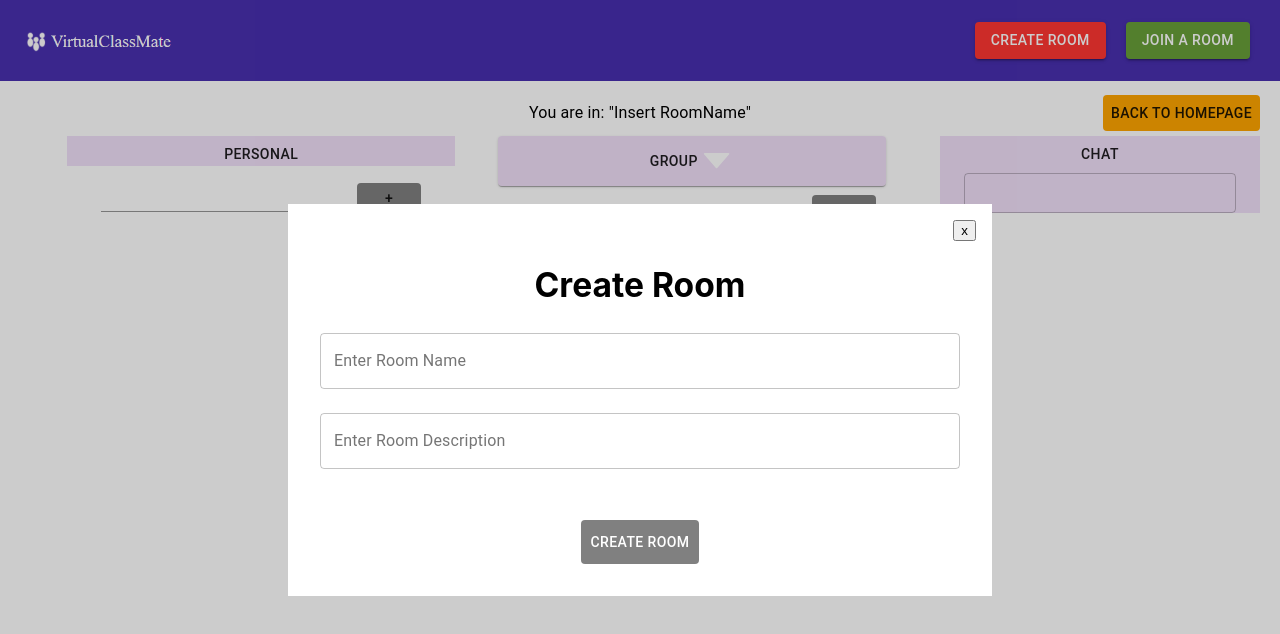
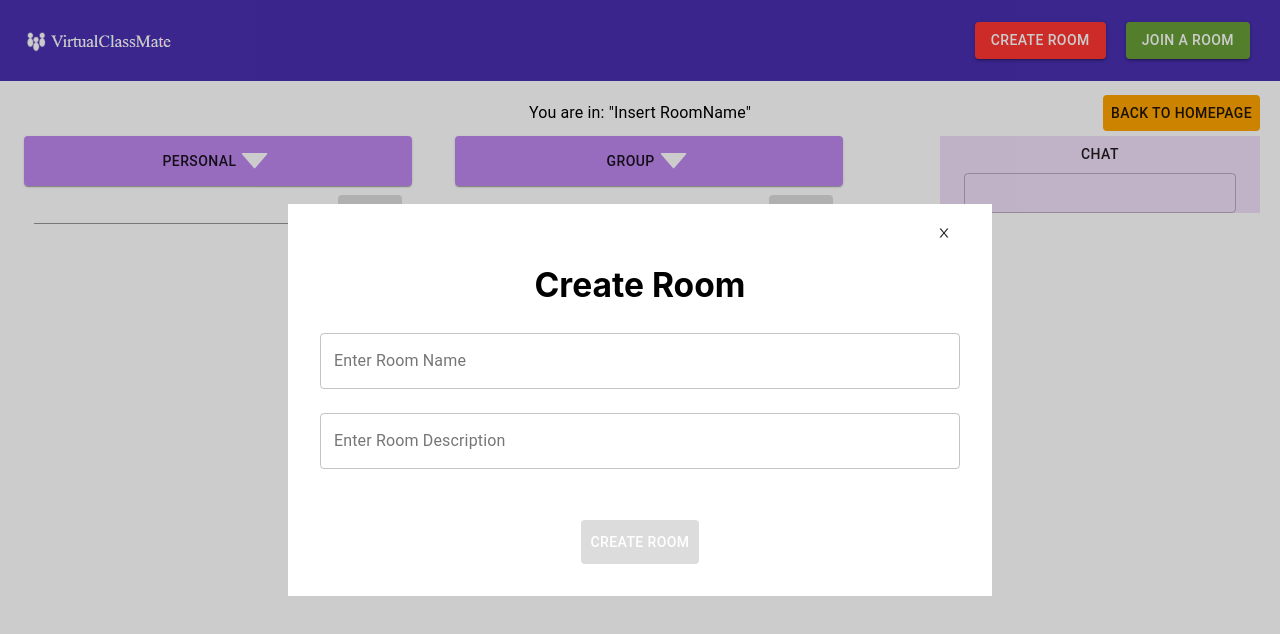
Before and after one commit to quacklinhui/VirtualClassMate, a React (Create React App) app in the folder frontend/: page /room in a window 1280 px wide. Both pictures are taken after a click on the button "CREATE ROOM". Shown: the top 634 px of the page. Built offline with nearby package versions, Linux system fonts and the light colour scheme; no server answers.

Commit message:
improved the styling for the create room function

```diff
--- a/frontend/src/HomeComponents/CreateRoomPopUp/CreateRoomPopUp.js
+++ b/frontend/src/HomeComponents/CreateRoomPopUp/CreateRoomPopUp.js
@@ -1,20 +1,21 @@
 import { DialogContent } from '@material-ui/core';
 import React from 'react';
 import {Button, TextField,TextareaAutosize} from '@material-ui/core'
+import { AiFillCaretDown, AiOutlineClose } from 'react-icons/ai';
 import './CreateRoomPopUp.css'
 //using the library button cannot
 function CreateRoomPopUp(props) {
     return (props.trigger)?(
         <div className = "CreateRoomPopUp">
             <div className = "createRoomPopUp-inner">
-                <button className = "closePopUp" onClick={()=>props.setTrigger(false)}>x</button>
+                <Button className = "closePopUp" onClick={()=>props.setTrigger(false)}><AiOutlineClose/></Button>
                 <h1>Create Room</h1>
                 <div>
                 <TextField id="roomName" label="Enter Room Name" variant="outlined" style={{ width: '100%', height:80}}/>
                 <TextField id="roomDesc" label="Enter Room Description" variant="outlined" style={{ width: '100%', height:80}}/>
                 </div>
                 <br></br>
-                <Button style={{backgroundColor:'grey', padding: 10, color: 'white'}} onClick={()=>props.setTrigger(false)}>Create Room</Button>
+                <Button style={{backgroundColor:'#DCDCDC', padding: 10, color: 'white'}} onClick={()=>props.setTrigger(false)}>Create Room</Button>
                 {props.children}
             </div>
         </div>
--- a/frontend/src/MainRoomComponents/RoomPage.js
+++ b/frontend/src/MainRoomComponents/RoomPage.js
@@ -9,7 +9,7 @@ import { getTodo } from '../actions/todo';
 import ToDoLists from "./todolists/todolist";
 import DatePicker from "react-datepicker";
 import "react-datepicker/dist/react-datepicker.css";
-import { AiFillCaretDown } from 'react-icons/ai';
+import { AiFillCaretDown, AiOutlinePlus } from 'react-icons/ai';
 import useWindowDimensions from "../useWindowDimensions";
 
 //import { faCoffee } from '@fortawesome/fontawesome-free-solid';
@@ -43,14 +43,14 @@ const dispatch = useDispatch();
             <Button style={{position:"absolute", right: 20,alignSelf: "flex-end", backgroundColor: "orange"}} onClick={() => { history.push("/home")}}>Back to HomePage</Button>
           </div>
           <div style ={{display: "flex",flexDirection: 'row',height: 30,paddingTop: 5, width: "70%"}}>
-            <Container style={{width:"45%", backgroundColor: "#D8ABEC60"}} >
 
+          <Paper style={{width:"45%", backgroundColor: '#8A2BE290', height:50}} >
              <form autoComplete="off" noValidate  onSubmit={handleSubmit}>
-                <Button onClick={()=>{showPersonalToDoList?setShowPersonalToDoList(false): setShowPersonalToDoList(true)}}>Personal</Button>
+                <Button style={{width:"100%"}} onClick={()=>{showPersonalToDoList?setShowPersonalToDoList(false): setShowPersonalToDoList(true)}}>Personal<AiFillCaretDown style={{ color:"white", height:"80%", width:"10%"}}/></Button>
                 { showPersonalToDoList ? <ToDoLists /> : null }
-                <Container style = {{backgroundColor: 'white', display: "flex",flexDirection: 'row', height:50, padding:5}}>
-                <TextField style={{padding:5}} name = 'name'  dvariant = "outlined" fullWidth value={toDoData.name} size = 'small' onChange ={(e)=>setToDoData({...toDoData,name: e.target.value})} />
-                <Button type = "submit" style ={{backgroundColor:'grey', margin:5}}>+</Button>
+                <Container style = {{backgroundColor: 'D8ABEC60', display: "flex",flexDirection: 'row', height:50, padding:5}}>
+                  <TextField style={{padding:5}} name = 'name'  dvariant = "outlined" fullWidth value={toDoData.name} size = 'small' onChange ={(e)=>setToDoData({...toDoData,name: e.target.value})} />
+                  <Button type = "submit" style ={{backgroundColor:'#DCDCDC', margin:5}}><AiOutlinePlus/></Button>
                 </Container>
 
                 {/* <TextField  name = 'description' variant = "outlined" label = "Description" fullWidth value={toDoData.description} onChange ={(e)=>setToDoData({...toDoData,description: e.target.value})} /> */}
@@ -58,10 +58,9 @@ const dispatch = useDispatch();
                 {/* <DatePicker selected={toDoData.deadline} onChange ={(e)=>setToDoData({...toDoData,deadline: e.target.value})} /> */}
                 {/* <button variant="contained" color="primary" size="large" type="submit" fullWidth>Submit</button> */}
              </form>
+          </Paper>
 
-            </Container>
-
-        <Paper style={{width:"45%", backgroundColor: "#D8ABEC60", height:50}}>
+        <Paper style={{width:"45%",marginLeft:"5%", backgroundColor: "#8A2BE290", height:50}}>
 
               <Button style={{width:"100%"}} onClick={()=>{showGroupToDoList?setShowGroupToDoList(false): setShowGroupToDoList(true)}}>GROUP<AiFillCaretDown style={{ color:"white", height:"80%", width:"10%"}}/></Button>
 
@@ -69,7 +68,7 @@ const dispatch = useDispatch();
               {/* <TextField fullWidth id="groupToDoListInput" variant="outlined" size = 'small' /> */}
               <Container style = {{backgroundColor: 'D8ABEC60', display: "flex",flexDirection: 'row', height:50, padding:5}}>
                 <TextField style={{padding:5}} name = 'groupToDoListInput'  dvariant = "outlined" fullWidth value={groupToDoData.groupToDo} size = 'small' onChange ={(e)=>setGroupToDoData({...groupToDoData,groupToDo: e.target.value})}/>
-                <Button type = "submitGrp" style ={{backgroundColor:'grey', margin:5}}>+</Button>
+                <Button type = "submitGrp" style ={{backgroundColor:'#DCDCDC', margin:5}}><AiOutlinePlus/></Button>
               </Container>
           </Paper>
 
--- a/frontend/src/MainRoomComponents/todolists/todolist.js
+++ b/frontend/src/MainRoomComponents/todolists/todolist.js
@@ -16,7 +16,7 @@ const ToDoLists = () => {
         !todolists.length ? <CircularProgress/>: (
             <Grid container alightItems="stretch" >
                 {todolists.map((todo)=>(
-                    <Button key={todo._id} style={{width:"100%", backgroundColor: "#D8ABEC60"}}>
+                    <Button key={todo._id} style={{width:"100%", backgroundColor: "#D8ABEC60", borderRadius:0}}>
                         <ToDoItem todo={todo} />
                     </Button>
                 ))}
```
